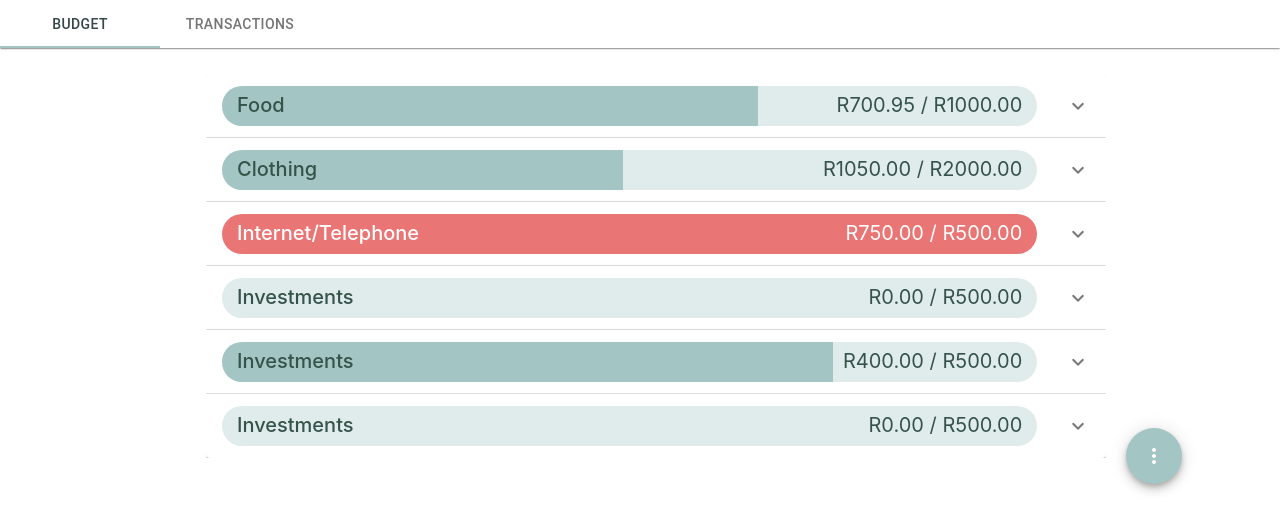
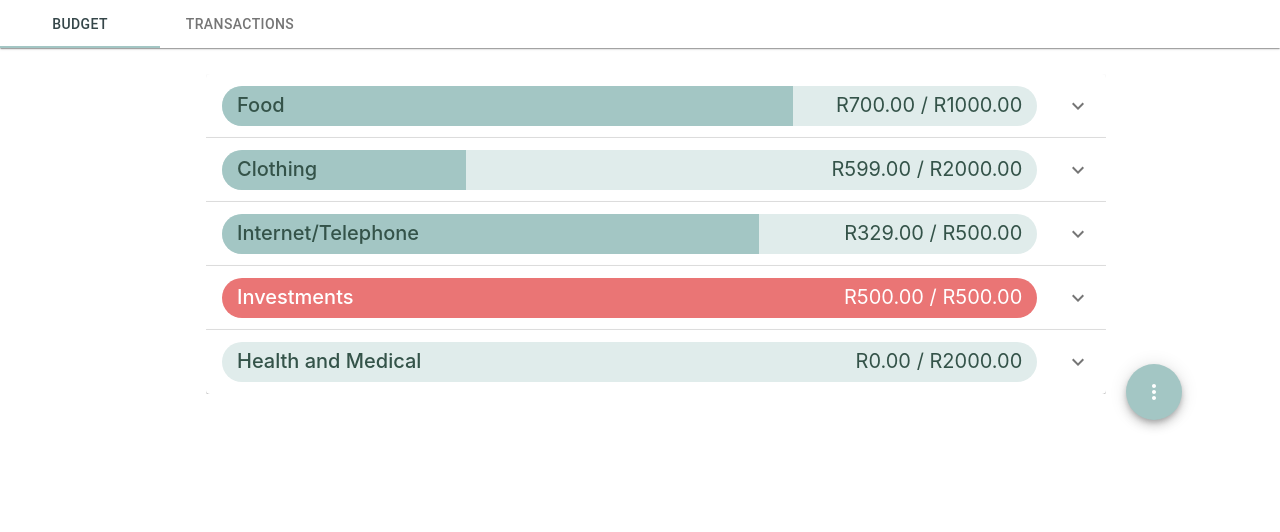
Before and after one commit to jessemart07/budget-buddy, a React (Create React App) app: page /Create-budget in a window 1280 px wide. Shown: the top 532 px of the page. Built offline with nearby package versions, Linux system fonts and the light colour scheme.

Commit message:
-change budget data structure -change BudgetItem and ItemDetails props

```diff
--- a/src/components/Budget/Budget.js
+++ b/src/components/Budget/Budget.js
@@ -13,6 +13,7 @@ import CreateRoundedIcon from '@material-ui/icons/CreateRounded';
 import MoreVertRoundedIcon from '@material-ui/icons/MoreVertRounded';
 import Typography from '@material-ui/core/Typography';
 import { useState } from 'react';
+import { act } from 'react-dom/test-utils';
 
 const useStyles = makeStyles((theme) => ({
     root:{
@@ -51,12 +52,76 @@ const useStyles = makeStyles((theme) => ({
     }
 }))
 const data = [
-    {category:"Food", actual: "700.95", budget: "1000.00"},
-    {category:"Clothing", actual: "1050.00", budget: "2000.00"},
-    {category:"Internet/Telephone", actual: "750.00", budget: "500.00"},
-    {category:"Investments", actual: "0.00", budget: "500.00"},
-    {category:"Investments", actual: "400.00", budget: "500.00"},
-    {category:"Investments", actual: "0.00", budget: "500.00"},
+    {
+        category:"Food", budget: 1000,
+        items:{
+            item1:{
+                    name:"Spur",
+                    description: "A great meal at Spur",
+                    amount: 500,
+                    date: "26 July"
+                },
+            item2:{
+                    name:"Woolworths",
+                    description: "Spent a lot on Gluten free stuff",
+                    amount: 200,
+                    date: "27 July"
+                }
+        }
+    },
+    {
+        category:"Clothing",
+        budget: 2000,
+        items:{
+            item1:{
+                    name:"Mr.Price",
+                    description: "Got some clothes at Mr.Price",
+                    amount: 300,
+                    date: "18 July"
+                },
+            item2:{
+                    name:"Woolworths",
+                    description: "Bought a fancy jacket",
+                    amount: 299,
+                    date: "11 July"
+                }
+        }
+    },
+    {
+        category:"Internet/Telephone",
+        budget: 500,
+        items:{
+            item1:{
+                    name:"Vodacom",
+                    description: "R29 airtime",
+                    amount: 29,
+                    date: "15 July"
+                },
+            item2:{
+                    name:"Fibre Telecoms",
+                    description: "My monthly fast wifi",
+                    amount: 300,
+                    date: "01 July"
+                }
+        }
+    },
+    {
+        category:"Investments",
+        budget: 500,
+        items:{
+            item1:{
+                name:"FNB Savings",
+                description: "Investing my millions",
+                amount: 500,
+                date: "02 July"
+            },
+        }
+    },
+    {
+        category:"Health and Medical",
+        budget:2000
+    }
+
 ]
 
 const Budget = () => {
@@ -71,15 +136,26 @@ const Budget = () => {
     }
     return(
         <React.Fragment>
-                <div className={classes.Budget}>
+            <div className={classes.Budget}>
+            {data.map(row => {
 
-            {data.map((row) => (
-                        <BudgetItem
-                            category={row.category}
-                            actual={row.actual}
-                            budget={row.budget}></BudgetItem>
-                    ))}
+                let actual = 0;
+                if(row.items != null){
+                    for(const item in row.items){
+                        actual += Number.parseFloat(row.items[item].amount);
+                     }
+                }
 
+                console.log(row.items);
+                return(
+                    <BudgetItem
+                    key={row.category}
+                    category={row.category}
+                    actual={actual}
+                    budget={Number.parseFloat(row.budget).toFixed(2)}
+                    items={row.items}></BudgetItem>
+                )
+            })}
         </div>
         <SpeedDial
             ariaLabel="Menu-speed-dial"
--- a/src/components/Budget/BudgetItem/BudgetItem.js
+++ b/src/components/Budget/BudgetItem/BudgetItem.js
@@ -1,22 +1,60 @@
 import React from 'react';
+import { makeStyles } from '@material-ui/core';
 import classes from './BudgetItem.module.css';
 import Accordion from '@material-ui/core/Accordion';
 import AccordionSummary from '@material-ui/core/AccordionSummary';
 import AccordionDetails from '@material-ui/core/AccordionDetails';
 import ExpandMoreIcon from '@material-ui/icons/ExpandMore';
 import ItemDetails from './ItemDetails/ItemDetails';
-import BorderLinearProgress from '@material-ui/core/LinearProgress';
+import Table from '@material-ui/core/Table';
+import TableBody from '@material-ui/core/TableBody';
 
+const useStyles = makeStyles(() => ({
+    container:{
+        fontFamily: "'Montserrat' sans-serif",
+        padding:10,
+
+        overflow: "hidden"
+    },
+    headercell: {
+        fontFamily: "Montserrat, sans-serrif" ,
+        fontSize: 17,
+        color: "#345649",
+        borderBottom: "2px solid #a3c6c4 ",
+        fontWeight:600
+    },
+    cell:{
+        fontFamily: "Montserrat, sans-serrif" ,
+        fontSize: 16,
+        color: "#345649",
+        borderBottom: "2px solid #a3c6c4 ",
+        fontWeight:500
+    },
+
+}))
 const BudgetItem = (props) => {
     let barWidth = 0;
     let full = false;
+    let items = "You have no items in this category yet";
+    barWidth = props.actual /props.budget *100;
+    const styles = useStyles()
+    if(props.items != null){
+         items = Object.keys(props.items).map(item => {
+            return(
+                <ItemDetails
+                    amount={props.items[item].amount}
+                    description={props.items[item].name}/>
+            )
+        })
+    }
 
-    barWidth =   (props.actual /props.budget  * 100) - ((props.actual /props.budget  * 100) * 0.063);
 
-    if(barWidth > 100){
+    if(barWidth >= 100){
         barWidth = 100;
         full = true;
     }
+
+
 
     return(
         <Accordion>
@@ -26,15 +64,18 @@ const BudgetItem = (props) => {
                         <div className={full ? classes.BarFull : classes.BarFill} style={{width:barWidth + '%'}} ></div>
                         <div className={classes.BarInfo}>
                             <p className={classes.Category}>{props.category}</p>
-                            <p className={classes.Budget}>R{props.actual} / R{props.budget}</p>
+                            <p className={classes.Budget}>R{Number.parseFloat(props.actual).toFixed(2)} / R{Number.parseFloat(props.budget).toFixed(2)}</p>
                         </div>
                     </div>
-
-
                 </div>
                 </AccordionSummary>
                 <AccordionDetails>
-                    <ItemDetails actual={props.actual}></ItemDetails>
+                <Table className={styles.table}>
+                <TableBody>
+                        {items}
+                    </TableBody>
+                </Table>
+
                 </AccordionDetails>
             </Accordion>
     )
--- a/src/components/Budget/BudgetItem/ItemDetails/ItemDetails.js
+++ b/src/components/Budget/BudgetItem/ItemDetails/ItemDetails.js
@@ -1,19 +1,16 @@
 import React from 'react';
 import classes from './ItemDetails.module.css';
 import { makeStyles } from '@material-ui/core';
-import Table from '@material-ui/core/Table';
-import TableBody from '@material-ui/core/TableBody';
+
 import TableCell from '@material-ui/core/TableCell';
-import TableContainer from '@material-ui/core/TableContainer';
-import TableHead from '@material-ui/core/TableHead';
+
 import TableRow from '@material-ui/core/TableRow';
 import Paper from '@material-ui/core/Paper';
 
-const useStyles = makeStyles((theme) => ({
+const useStyles = makeStyles(() => ({
     container:{
         fontFamily: "'Montserrat' sans-serif",
         padding:10,
-
         overflow: "hidden"
     },
     headercell: {
@@ -43,25 +40,17 @@ const data = [
     {description: "Electricty Bill", amount: "300.00"}
 ]
 
+
 const ItemDetails = (props) => {
+    console.log("[ItemDetails.js]" + props.items);
     const styles = useStyles();
-    let actual = 0;
-    data.forEach(element => {
-        actual += parseFloat(element.amount);
-    });
+
+
     return(
-
-            <Table className={styles.table}>
-                <TableBody>
-                    {data.map((row)=>(
-                        <TableRow className={styles.row}>
-                            <TableCell className={styles.cell} component="th" scope={row}>{row.description}</TableCell>
-                            <TableCell className={styles.cell} align="right">R{row.amount}</TableCell>
-                        </TableRow>
-                    ))}
-                </TableBody>
-            </Table>
-
+        <TableRow className={styles.row} key={props.description}>
+            <TableCell className={styles.cell} component="th" >{props.description}</TableCell>
+            <TableCell className={styles.cell} align="right">R{Number.parseFloat(props.amount).toFixed(2)}</TableCell>
+        </TableRow>
     )
 }
 export default ItemDetails;
```
